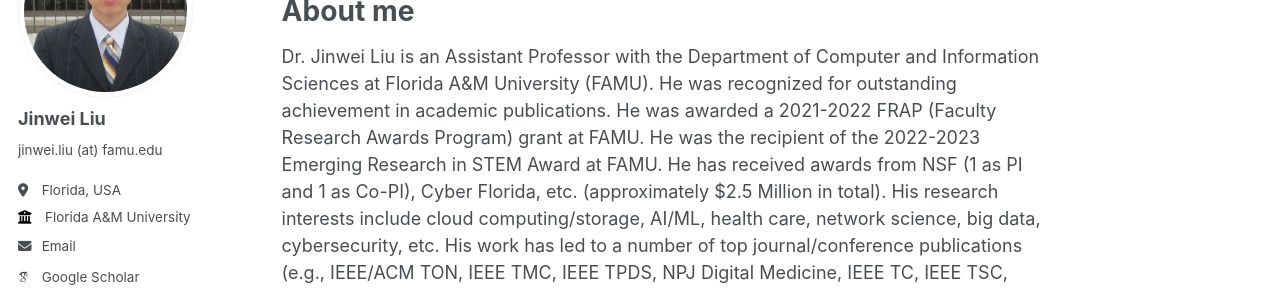
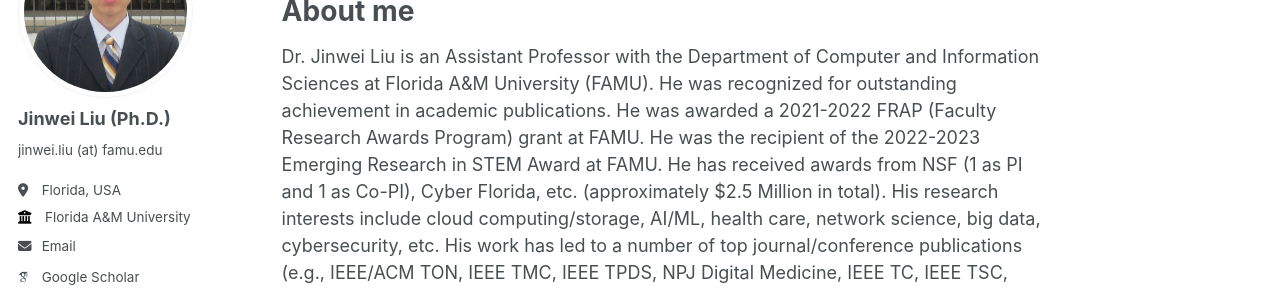
Before and after one commit to jinweiliucu/jinweiliucu.github.io, a Jekyll site: the page built from _pages/about.md, in a window 1280 px wide. Shown: the part 181-471 px from the top of the page. Built offline with Jekyll 4.4.1, drawn with Linux system fonts in a browser that asks for light colours; some web fonts are replaced.

```diff
--- a/_config.yml
+++ b/_config.yml
@@ -22,7 +22,7 @@ repository               : "academicpages/academicpages.github.io"
 author:
   # Biographic information
   avatar           : "profile.png"
-  name             : "Jinwei Liu"
+  name             : "Jinwei Liu (Ph.D.)"
   pronouns         : # example: "she/her"
   bio              : "jinwei.liu (at) famu.edu"
   location         : "Florida, USA"
```
